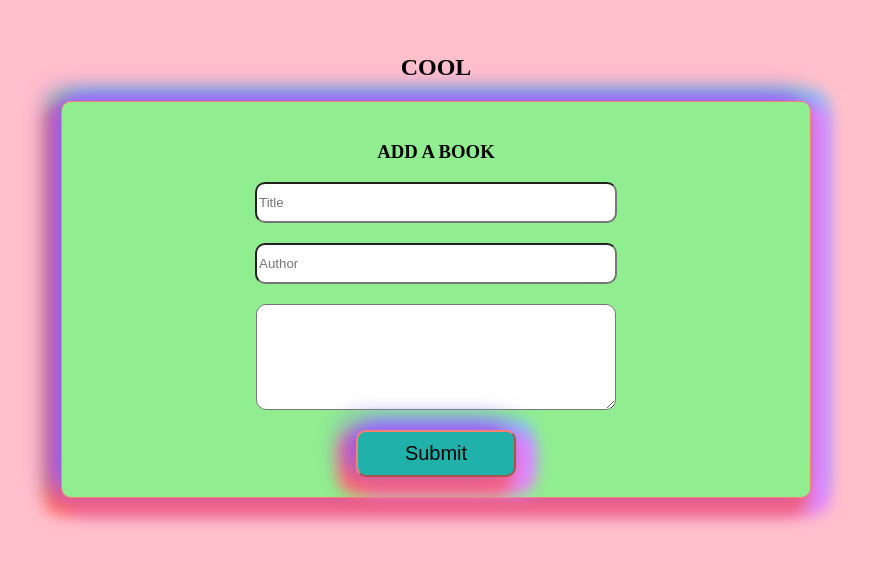
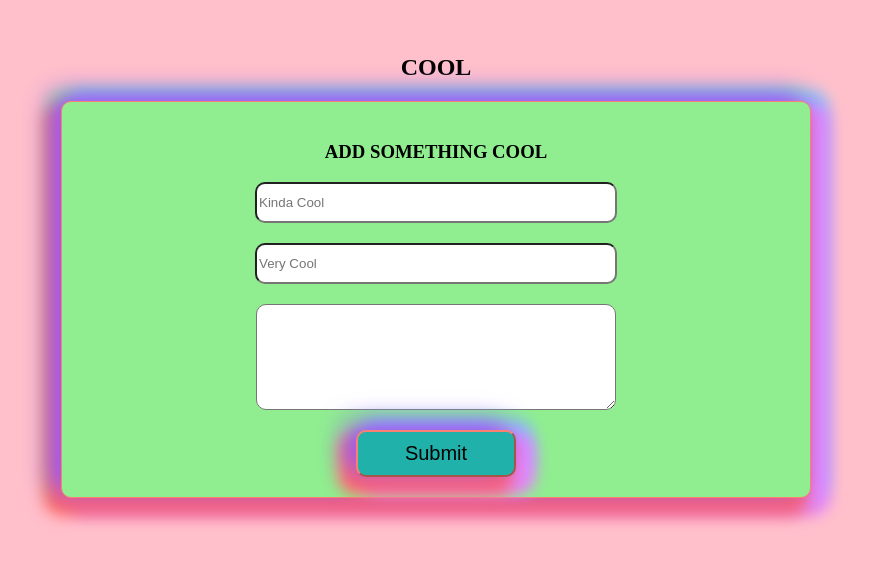
Before and after one commit to Sparklemoon/Hi-Ashton, a plain HTML site: page cool.html in a window 1280 px wide. Shown: the part 109-672 px from the top of the page, without its empty margins (204-1073 px from the left). Drawn offline with Linux system fonts and the light colour scheme.

Commit message:
placeholder and div name changes

```diff
--- a/cool.html
+++ b/cool.html
@@ -9,16 +9,16 @@
 <body>
     <div class="page-container">
         <h2>COOL</h2>
-       <div class="cool-wrapper">
+       <div class="cools-wrapper">
 
-           <div class="cool-target"/>
+           <div class="cools-target">
         </div>
 
         <div class="new-cool-form-wrapper">
-            <h3>ADD A BOOK</h3>
+            <h3>ADD SOMETHING COOL</h3>
             <form id = "new-cool-form" onsubmit="handleSubmit()">
-                <input type="text"placeholder='Title'>
-                <input type="text"placeholder='Author'>
+                <input type="text"placeholder='Kinda Cool'>
+                <input type="text"placeholder='Very Cool'>
                 <textarea></textarea>
                 <button type="submit">Submit</button>
             </form>
```
